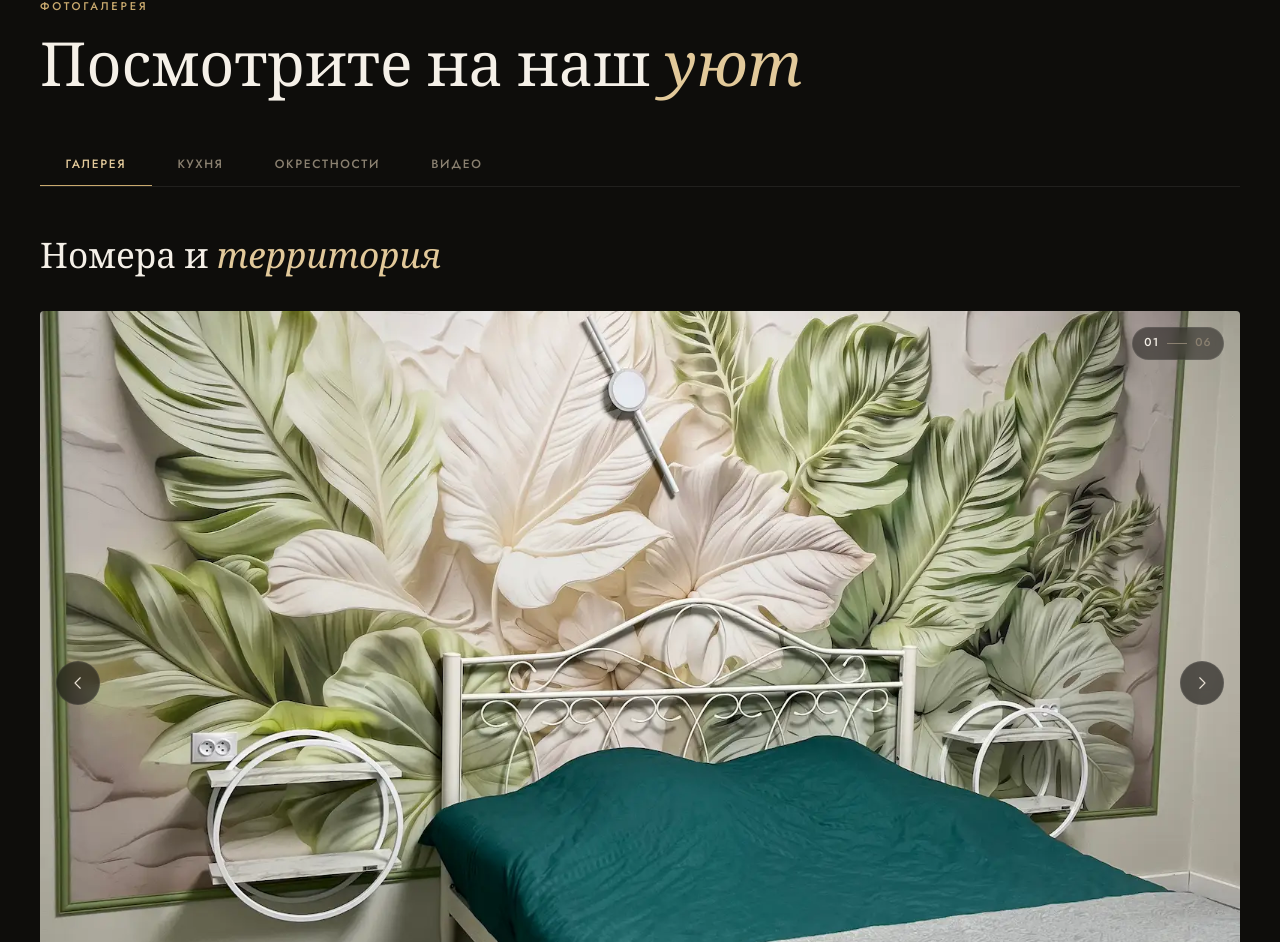
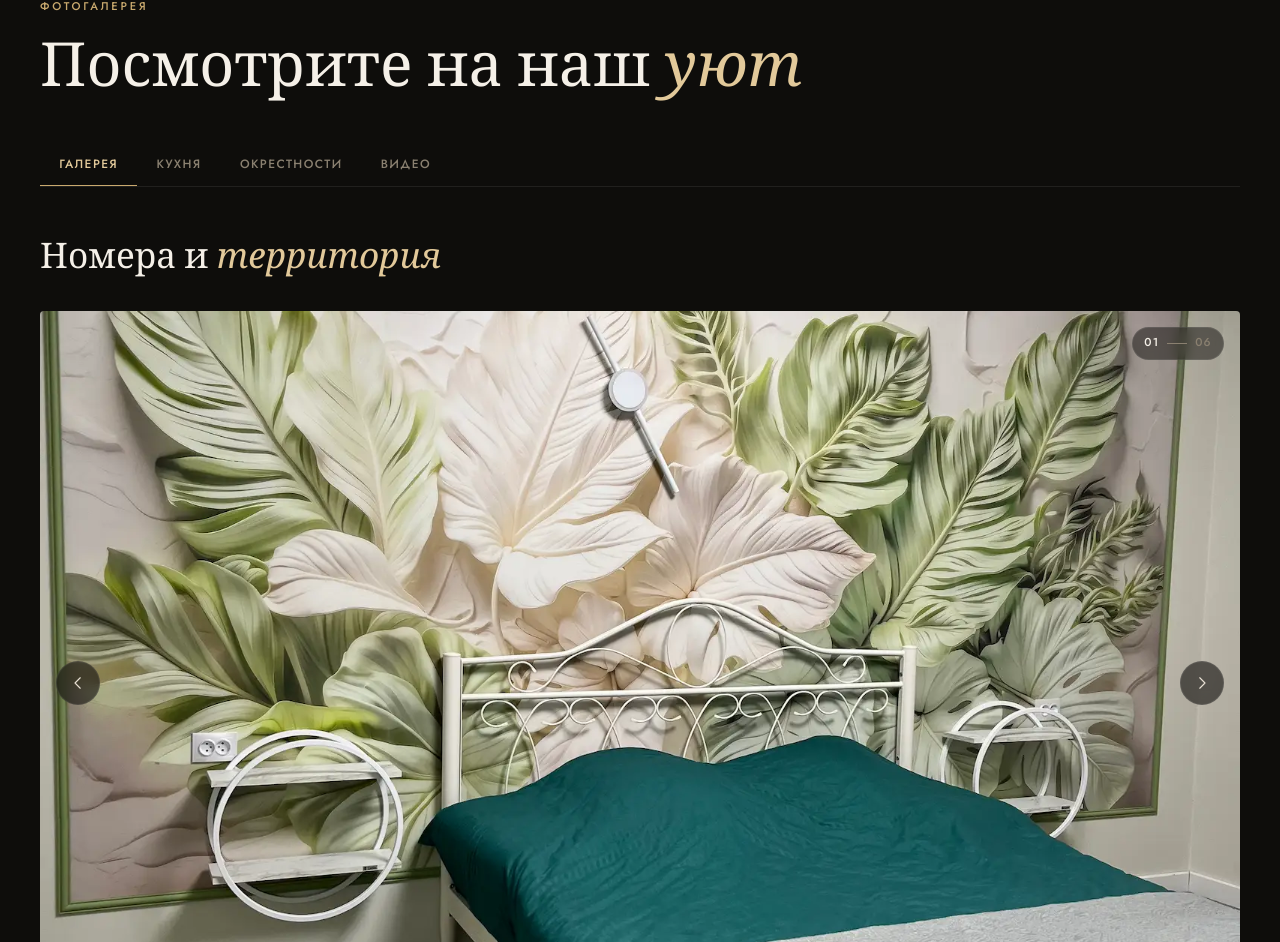
Before and after one commit to Amarumarcus/hotelWebApp, a React (Vite) app: page / in a window 1280 px wide. Shown: the part 2455-3397 px from the top of the page. Built offline with nearby package versions, Linux system fonts and the light colour scheme.

Commit message:
gallery tabs style

```diff
--- a/src/components/Galleries/Galleries.css
+++ b/src/components/Galleries/Galleries.css
@@ -16,6 +16,7 @@
 .galleries__tabs {
   display: flex;
   gap: 0;
+  flex-wrap: wrap;
   border-bottom: 1px solid var(--color-border);
   margin-bottom: 2.5rem;
   overflow-x: auto;
@@ -27,10 +28,10 @@
 
 .galleries__tab {
   position: relative;
-  padding: 0.8rem 1.6rem;
+  padding: 0.8rem 1.2rem;
   font-size: 0.75rem;
   font-weight: 500;
-  letter-spacing: 0.14em;
+  letter-spacing: 0.12em;
   text-transform: uppercase;
   color: var(--color-muted);
   white-space: nowrap;
```
